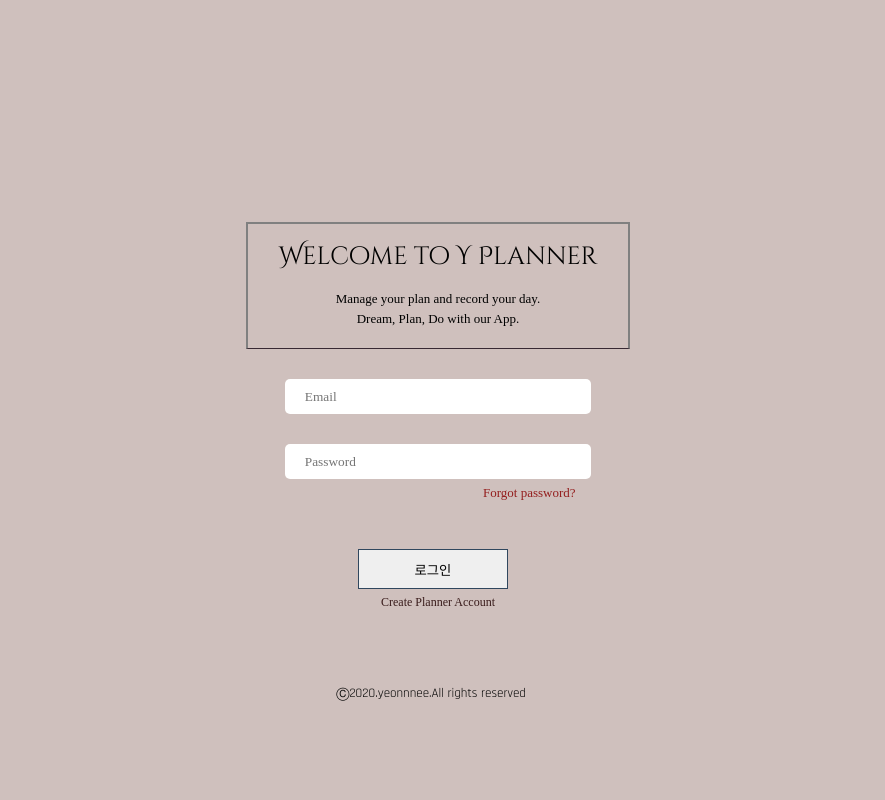
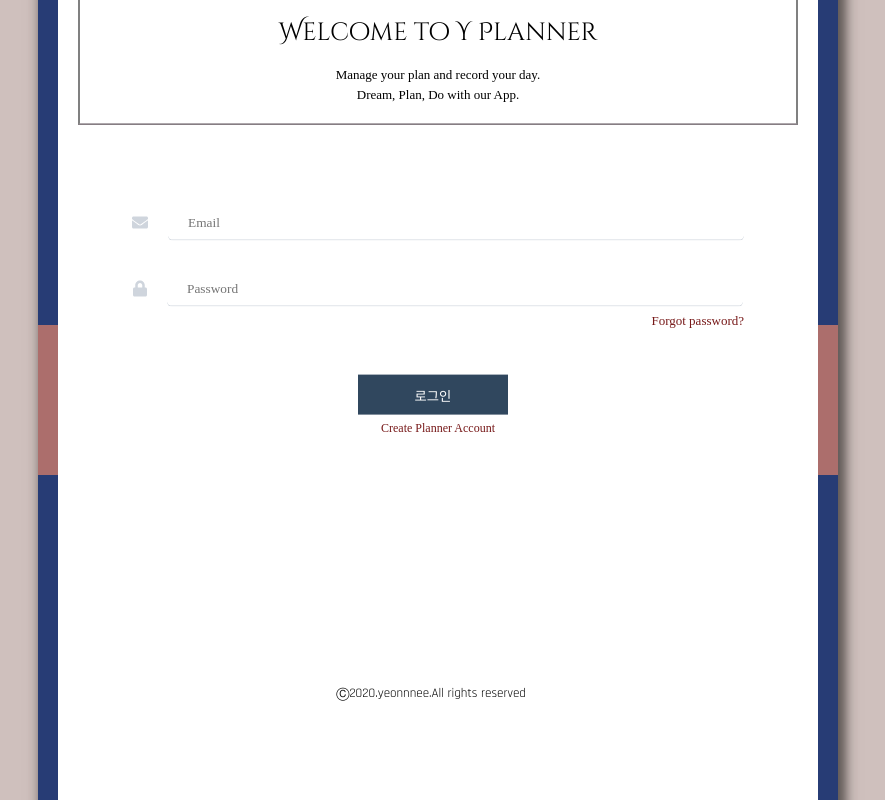
Before and after one commit to yeonnnee/React_Planner, a React (Create React App) app: page / in a window 1280 px wide. Shown: the whole page, without its empty margins (202-1087 px from the left). Built offline with nearby package versions, Linux system fonts and the light colour scheme; no server answers; a web font is replaced by a local one.

Commit message:
[REVISE] logIn page styles

```diff
--- a/src/screens/Auth/LogInPresenter.jsx
+++ b/src/screens/Auth/LogInPresenter.jsx
@@ -1,38 +1,49 @@
 import React from "react";
+import { faEnvelope, faLock } from "@fortawesome/free-solid-svg-icons";
 
 import Loader from "../../components/Loader";
 import Header from "../../components/msg/WelcomeMessage";
 import ErrorMessage from "../../components/msg/ErrorMessage";
+import { Container, Frame, Main } from "../../components/styles/Templates";
 import {
   PasswordLink,
   SignUpLink,
   Form,
   Input,
-  Container,
   Wrapper,
   Section,
   Button,
+  Label,
+  Icon,
 } from "./styles";
 
 const LogInPresenter = (logInProps) => {
   const { onChange, onClick, state, user } = logInProps;
   return (
-    <>
     <Container>
+      <Frame>
+        <Main>
           <Header />
           <Wrapper>
             {state.isLoading ? <Loader /> : null}
             {user.error ? <ErrorMessage error={user.error} /> : null}
 
             <Form>
+              <Label htmlFor="email">
+                <Icon icon={faEnvelope} />
+              </Label>
               <Input
                 type="text"
                 placeholder="Email"
                 name="email"
+                id="email"
                 onChange={onChange}
               />
             </Form>
             <Form>
+              <Label htmlFor="pw">
+                <Icon icon={faLock} />
+              </Label>
               <Input
                 autoComplete="off"
                 type="password"
@@ -45,10 +56,11 @@ const LogInPresenter = (logInProps) => {
           </Wrapper>
           <Section>
             <Button onClick={onClick}>로그인</Button>
+            <SignUpLink to="/sign-up">Create Planner Account</SignUpLink>
           </Section>
-        <SignUpLink to="/sign-up">Create Planner Account</SignUpLink>
+        </Main>
+      </Frame>
     </Container>
-    </>
   );
 };
 
--- a/src/screens/Auth/styles.jsx
+++ b/src/screens/Auth/styles.jsx
@@ -1,26 +1,15 @@
 import styled from "styled-components";
 import { Link } from "react-router-dom";
+import { FontAwesomeIcon } from "@fortawesome/react-fontawesome";
 
-export const Container = styled.div`
-  margin-top: 30px;
-  display: flex;
-  flex-direction: column;
-  align-items: center;
-  @media only screen and (max-width: 640px) {
-    height: 95%;
-    margin-top: 0;
-    justify-content: center;
-    position: relative;
-    top: -20px;
-  }
-`;
 export const PasswordLink = styled(Link)`
   text-decoration: none;
   font-size: 13px;
   margin-top: 7px;
   align-self: flex-end;
   padding-right: 54px;
-  color: rgb(148, 30, 30);
+  color: rgb(119, 25, 25);
+
   @media only screen and (max-width: 640px) {
     position: relative;
     right: -15px;
@@ -30,33 +19,39 @@ export const SignUpLink = styled(Link)`
   text-decoration: none;
   font-size: 12px;
   margin-top: 7px;
-  color: #391b1b;
+  color: rgb(119, 25, 25);
 `;
 
 export const Form = styled.form`
   display: flex;
-  flex-direction: column;
   align-items: center;
+  justify-content: center;
   margin-top: 30px;
   width: 100%;
   height: 200px;
 `;
-
+export const Icon = styled(FontAwesomeIcon)`
+  color: #cfd5dd;
+`;
+export const Label = styled.label``;
 export const Input = styled.input`
   width: 80%;
+  margin-left: 20px;
   padding: 10px 20px;
   border-radius: 5px;
   outline: none;
   border: none;
+  border-bottom: 1px solid #cfd5dd;
   &::placeholder {
     font-family: "Life Savers", cursive;
   }
   &:focus {
-    border: 1px solid #baa7a1;
+    border-bottom: 1px solid #487eb0;
   }
 `;
 export const Wrapper = styled.div`
   width: 100%;
+  margin-top: 50px;
   height: 100px;
   display: flex;
   flex-direction: column;
@@ -64,16 +59,19 @@ export const Wrapper = styled.div`
 `;
 export const Section = styled.div`
   margin-top: 100px;
+  display: flex;
+  flex-direction: column;
+  align-items: center;
+  justify-content: center;
 `;
 
 export const Button = styled.button`
   width: 150px;
   height: 40px;
   margin-right: 10px;
-  border: 1px solid #30475e;
+  border: none;
   outline: none;
-  &:hover {
-    background-color: #30475e;
-    color: white;
-  }
+  background-color: #30475e;
+  color: white;
+  cursor: pointer;
 `;
```
Lines whose indentation alone changed are shown as unchanged.
